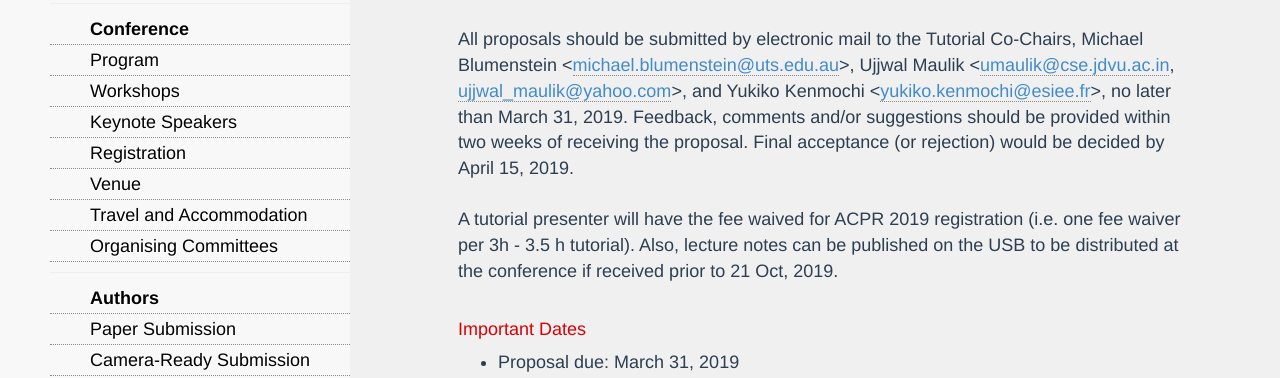
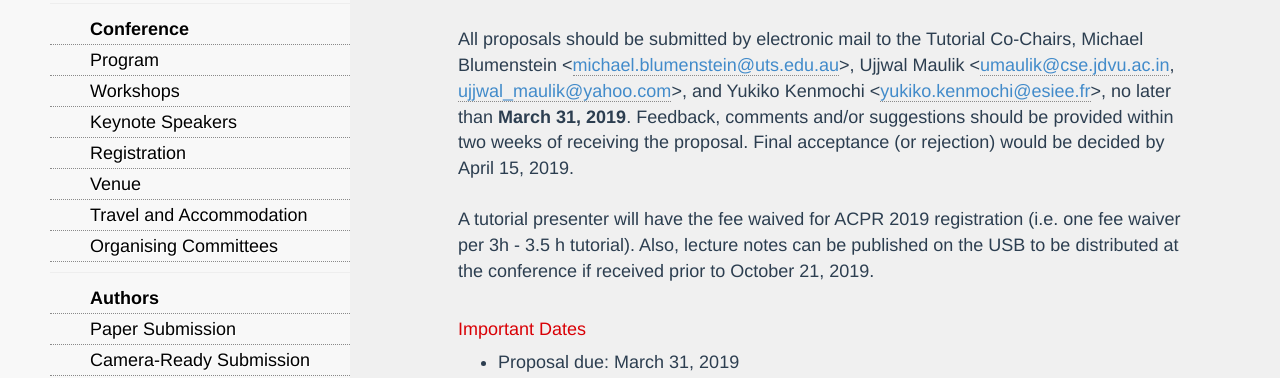
Before and after one commit to AndrewChenUoA/ACPR2019, a Jekyll site: the page built from cft.html, in a window 1280 px wide and 900 px high, scrolled down 975 px. Shown: the part 316-694 px from the top of the window. Built offline with Jekyll 4.4.1, drawn with Linux system fonts in a browser that asks for light colours; nearby versions of some CDN libraries; Markdown is read by kramdown in place of the engine named in the settings.

Commit message:
Minor updates

```diff
--- a/cft.html
+++ b/cft.html
@@ -29,9 +29,9 @@ The evaluation of the proposal will take into account its general interest for A
 
 Last but not least, the tutorial should attract a meaningful audience, cover hot topics and incorporate new knowledge to the community. Those submitting a proposal should keep in mind that tutorials are intended to provide an overview of the field; they should present reasonably well established information in a balanced way. Tutorials should not be used to advocate a single avenue of research, nor should they promote a product.<br/><br/>
 
-All proposals should be submitted by electronic mail to the Tutorial Co-Chairs, Michael Blumenstein <<a href="mailto:michael.blumenstein@uts.edu.au">michael.blumenstein@uts.edu.au</a>>, Ujjwal Maulik <<a href="mailto:umaulik@cse.jdvu.ac.in">umaulik@cse.jdvu.ac.in</a>, <a href="mailto:ujjwal_maulik@yahoo.com">ujjwal_maulik@yahoo.com</a>>, and Yukiko Kenmochi <<a href="mailto:yukiko.kenmochi@esiee.fr">yukiko.kenmochi@esiee.fr</a>>, no later than March 31, 2019. Feedback, comments and/or suggestions should be provided within two weeks of receiving the proposal. Final acceptance (or rejection) would be decided by April 15, 2019.<br/><br/>
+All proposals should be submitted by electronic mail to the Tutorial Co-Chairs, Michael Blumenstein <<a href="mailto:michael.blumenstein@uts.edu.au">michael.blumenstein@uts.edu.au</a>>, Ujjwal Maulik <<a href="mailto:umaulik@cse.jdvu.ac.in">umaulik@cse.jdvu.ac.in</a>, <a href="mailto:ujjwal_maulik@yahoo.com">ujjwal_maulik@yahoo.com</a>>, and Yukiko Kenmochi <<a href="mailto:yukiko.kenmochi@esiee.fr">yukiko.kenmochi@esiee.fr</a>>, no later than <b>March 31, 2019</b>. Feedback, comments and/or suggestions should be provided within two weeks of receiving the proposal. Final acceptance (or rejection) would be decided by April 15, 2019.<br/><br/>
 
-A tutorial presenter will have the fee waived for ACPR 2019 registration (i.e. one fee waiver per 3h - 3.5 h tutorial). Also, lecture notes can be published on the USB to be distributed at the conference if received prior to 21 Oct, 2019.<br/><br/>
+A tutorial presenter will have the fee waived for ACPR 2019 registration (i.e. one fee waiver per 3h - 3.5 h tutorial). Also, lecture notes can be published on the USB to be distributed at the conference if received prior to October 21, 2019.<br/><br/>
 
 <h4>Important Dates</h4>
 <ul>
--- a/cfw.html
+++ b/cfw.html
@@ -25,7 +25,7 @@ The Workshop Chairs encourage researchers to submit proposals on recent importan
 −	Workshop proceedings will be published after conference by Springer through ACPR organizers (publication chair). At the conference, workshop papers will be distributed on USB, together with of ACPR main conference proceedings.<br/>
 −	USB and proceeding costs are covered by the ACPR organizers.<br/>
 −	For timely publication, we expect the complete set of all accepted workshop papers (in LNCS format, 14 pages maximum each) camera-ready by October 21, 2019 or prior.<br/>
-−	If the conditions above are not met, the proceedings will not be published through the ACPR organizers, and they will need to be published locally by the workshop organizers.<br/>
+−	If the conditions above are not met, the proceedings will not be published through the ACPR organizers, and they will need to be published locally by the workshop organizers.<br/><br/>
 
 <h4>Submission Guidelines and Inquiries</h4>
 All proposals should be submitted by <b>10 March 2019</b> by email to the Workshop Chairs: Michael Cree <<a href="mailto:michael.cree@waikato.ac.nz">michael.cree@waikato.ac.nz</a>>, Fay Huang <<a href="mailto:fay@niu.edu.tw">fay@niu.edu.tw</a>>, and Junsong Yuan <<a href="mailto:jsyuan@buffalo.edu">jsyuan@buffalo.edu</a>><br/>
```
